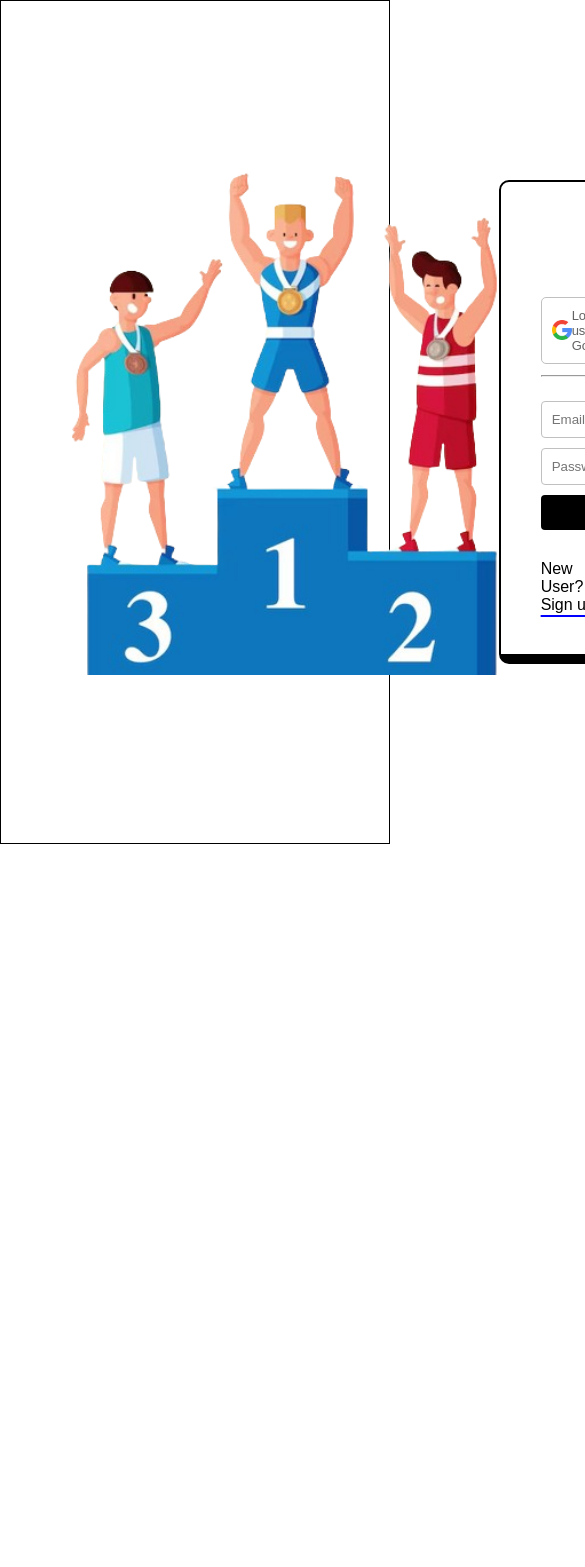
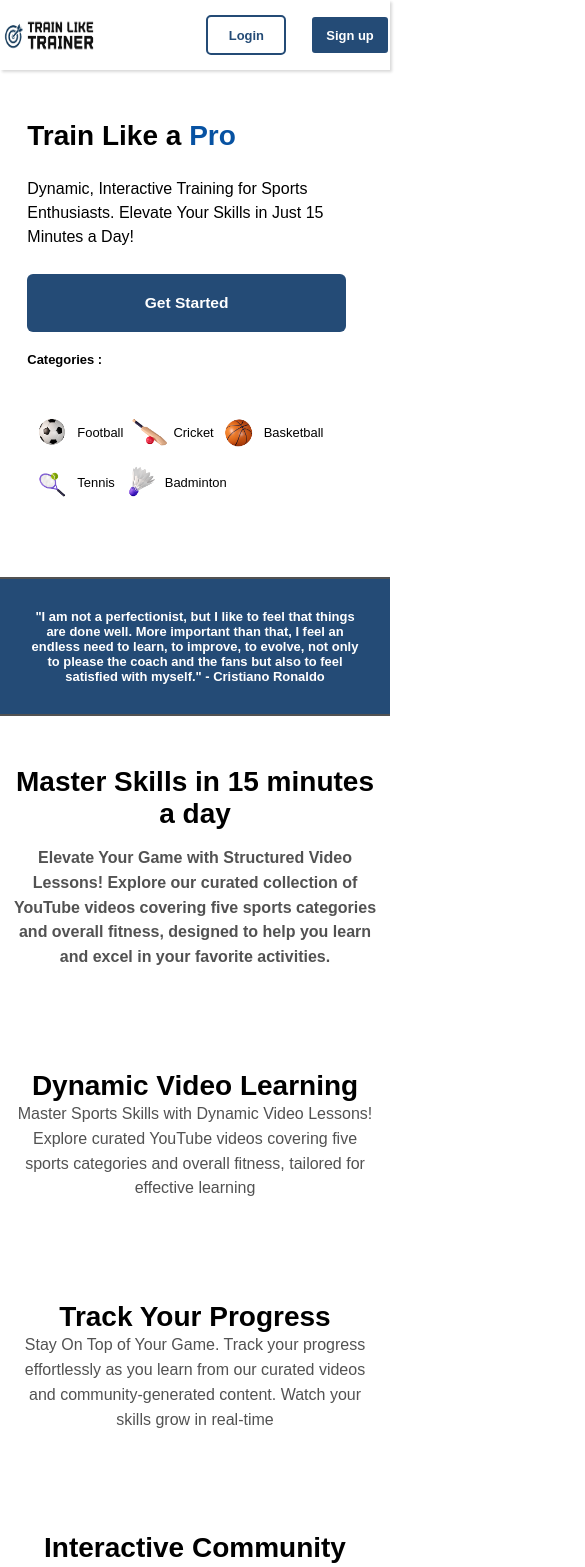
Before and after one commit to kalviumcommunity/S51_JesudasZion_Capstone_TrainLikeTrainer, a React (Vite) app in the folder Client/: page / in a window 390 px wide. Shown: the top 1567 px of the page, 585 px wide, since content can reach past the window. Before the commit the page ends 844 px from the top, so only its background shows below. Built offline with nearby package versions, Linux system fonts and the light colour scheme.

Commit message:
Data validation , linking pages , responsive design

```diff
--- a/Client/package.json
+++ b/Client/package.json
@@ -14,7 +14,8 @@
     "@fortawesome/react-fontawesome": "^0.2.0",
     "react": "^18.2.0",
     "react-dom": "^18.2.0",
-    "react-router-dom": "^6.22.3"
+    "react-router-dom": "^6.22.3",
+    "react-toastify": "^10.0.5"
   },
   "devDependencies": {
     "@types/react": "^18.2.64",
--- a/Client/src/App.jsx
+++ b/Client/src/App.jsx
@@ -9,13 +9,12 @@ function App() {
   return (
 
     <>
-      {/* <GetStarted></GetStarted> */}
-      <Register></Register>
-      {/* <BrowserRouter>
+      <BrowserRouter>
         <Routes>
-          <Route path='/' element={<Home/>} ></Route>
+          <Route path='/' element={<GetStarted/>} ></Route>
+          <Route path='/reg/:form' element={<Register/>}></Route>
         </Routes>
-      </BrowserRouter> */}
+      </BrowserRouter>
     </>
   )
 }
--- a/Client/src/CSS_files/GetStarted.css
+++ b/Client/src/CSS_files/GetStarted.css
@@ -15,6 +15,9 @@ nav{
     position: sticky;
     top: 0;
     background-color: white;
+}
+a{
+    text-decoration: none;
 }
 
 .buttonStyle{
@@ -139,7 +142,7 @@ nav{
 }
 
 .head_info{
-    font-size: 30px;
+    font-size: calc(min(max(28px, 3.8vw), 34px));
     font-weight: bold;
 }
 
@@ -152,7 +155,7 @@ nav{
 }
 .sub_info{
     max-width: 900px;
-    font-size: 20px;
+    font-size: calc(min(max(16px, 1.8vw), 22px));
     color: #525252;
     line-height: 1.55;
 }
@@ -236,17 +239,116 @@ nav{
         font-size: 30px;
     }
 
-    @media (max-width:720px){
-    .footer{
-    text-align:left;
-    padding:5%;
+
+    @media screen and (min-width: 200px) and (max-width: 1024px) {
+        nav{
+            padding: 0 7%;
+        }
+
+        #get_main {
+            padding: 0 7%;
+        }
+
+        #get_category{
+            padding: 20px 7%;
+        }
+        .leftttt{
+            margin-left: 7%;
+        }
+        #get_quote{
+            padding: 30px 7%;
+            font-size: larger;
+        }
+        #info_get{
+            font-size: 0.8rem;
+            padding: 0px 7%;
+        }
+
     }
-    .footer .row ul li{
-    display:block;
-    margin:10px 0px;
-    text-align:left;
+
+    @media screen and (min-width: 484px) and (max-width: 769px){
+        .get_button{
+            width: 100%;
+        }
+        #get_category{
+            flex-wrap: wrap;
+            justify-content: left;
+
+        }
+        .games_get{
+            margin-left: 10px;
+            margin-top: 10px;
+        }
+
+        .leftttt{
+            margin-top: 20px;
+        }
+        #get_quote{
+            padding: 30px 7%;
+            font-size: small;
+        }
+        .head_info{
+            font-size: medium;
+        }
+        .sub_info{
+            font-size: small;
+        }
+        .imgSize{
+            width: 40%;
+        }
+        #img_get_div{
+            width: 40%;
+        }
+        #get_content{
+            width: 50%;
+        }
+
+        .footer .row{
+            display: flex;
+            justify-content: center;
+        }
+
     }
-    .footer .row a i{
-    margin:0% 3%;
+
+    @media screen and (max-width: 483px){
+        nav{
+            padding: 0;
+        }
+        .get_button{
+            width: 100%;
+        }
+        .logo{
+            width: 100px;
+            height: 55%;
+        }
+        .leftttt{
+            margin-top: 20px;
+        }
+        #get_content{
+            width: 95%;
+        }
+        #img_get_div{
+            display: none;
+        }
+
+        #info_get{
+            font-size: 0.8rem;
+            padding: 0px 3%;
+        }
+        #get_category{
+            flex-wrap: wrap;
+            justify-content: left;
+
+        }
+        .imgSize{
+            display: none;
+        }
+        .word_info{
+            text-align: center;
+            width: 100%;
+            font-size: medium;
+        }
+        .info_div{
+            justify-content: center;
+        }
     }
-    }
--- a/Client/src/CSS_files/Register.css
+++ b/Client/src/CSS_files/Register.css
@@ -9,7 +9,8 @@
   }
 
   #login_img{
-    height: 60%;
+    /* height: 60%; */
+    width: 40%;
   }
 
   .form {
@@ -136,3 +137,44 @@
     transition-duration: 0.2s;
     cursor: pointer;
   }
+
+  @media screen and (max-width: 584px) {
+    #login_img{
+      display: none;
+    }
+    .container{
+      padding: 0 5%;
+    }
+    .login_methods p{
+      display: none;
+    }
+    .form {
+      padding: 20px 20px;
+    }
+    *{
+      font-size: 0.9rem;
+    }
+    .form h2{
+      font-size: larger;
+    }
+  }
+  @media screen and (max-width: 769px) {
+    #login_img{
+      display: none;
+    }
+
+    .container{
+      padding: 0 5%;
+      display: flex;
+      justify-content: center;
+    }
+  }
+
+  @media screen and (min-width: 770px) and (max-width: 1024px) {
+    #login_img{
+      margin-right: 20px;
+    }
+    .container{
+      padding: 0 10%;
+    }
+  }
--- a/Client/src/components/GetStarted.jsx
+++ b/Client/src/components/GetStarted.jsx
@@ -14,6 +14,7 @@ import "../CSS_files/GetStarted.css"
 
 import {FontAwesomeIcon} from '@fortawesome/react-fontawesome';
 import { faFacebook, faInstagram, faYoutube, faTwitter } from '@fortawesome/free-brands-svg-icons';
+import { Link } from 'react-router-dom'
 
 function GetStarted() {
   return (
@@ -21,8 +22,8 @@ function GetStarted() {
         <nav>
             <img className='logo' src={logo} alt="" />
             <div>
-                <button id='login_button' className='buttonStyle'>Login</button>
-                <button id='signUp_button' className='buttonStyle'>Sign up</button>
+                <Link to="/reg/login"><button  id='login_button' className='buttonStyle'>Login</button></Link>
+                <Link to="/reg/signup"> <button  id='signUp_button' className='buttonStyle'>Sign up</button></Link>
             </div>
         </nav>
 
--- a/Client/src/components/Register.jsx
+++ b/Client/src/components/Register.jsx
@@ -1,9 +1,13 @@
-import React, { useState } from 'react';
+import React, { useState ,useEffect} from 'react';
 import '../CSS_files/Register.css'; // Import CSS file
 import img1 from "../assets/img_login.png"
 import { FontAwesomeIcon } from '@fortawesome/react-fontawesome';
 import { faGoogle, faFacebook } from '@fortawesome/free-brands-svg-icons';
 import img_google from "../assets/GoogleIcon.webp"
+import { useParams } from 'react-router-dom';
+import { ToastContainer, toast } from 'react-toastify';
+import "react-toastify/dist/ReactToastify.css"
+
 const Register = () => {
   const [isLogin, setIsLogin] = useState(true);
   const [loginEmail, setLoginEmail] = useState('');
@@ -12,16 +16,55 @@ const Register = () => {
   const [signupEmail, setSignupEmail] = useState('');
   const [signupPassword, setSignupPassword] = useState('');
   const [confirmPassword, setConfirmPassword] = useState('');
+  const { form } = useParams();
+
 
   const handleLoginSubmit = (e) => {
     e.preventDefault();
-    // Here you can implement the login functionality
+
+    if (loginEmail.trim() === '' || loginPassword.trim() === '') {
+      toast.error('Email and password are required', {
+        position: 'top-right',
+        autoClose: 5000
+      });
+      return;
+    }
+
     console.log('Logging in with:', loginEmail, loginPassword);
   };
 
   const handleSignupSubmit = (e) => {
     e.preventDefault();
-    // Here you can implement the signup functionality
+
+    if (signupName.trim() === '' || signupEmail.trim() === '' || signupPassword.trim() === '' || confirmPassword.trim() === '') {
+
+
+      toast.error('All fields are required', {
+        position: 'top-right',
+        autoClose: 5000
+      });
+      return;
+    }
+
+    if (signupPassword !== confirmPassword) {
+      toast.error('Passwords do not match', {
+        position: 'top-right',
+        autoClose: 5000
+      });
+      return;
+    }
+
+    // Password validation
+    const passwordRegex = /^(?=.*[A-Za-z])(?=.*\d)(?=.*[@$!%*#?&])[A-Za-z\d@$!%*#?&]{8,}$/;
+    if (!passwordRegex.test(signupPassword)) {
+      toast.error('Password must contain at least 8 characters, one number, and one symbol', {
+        position: 'top-right',
+        autoClose: 5000
+      });
+      return;
+    }
+
+
     console.log('Signing up with:', signupName, signupEmail, signupPassword, confirmPassword);
   };
 
@@ -29,11 +72,16 @@ const Register = () => {
     setIsLogin(!isLogin);
   };
 
+  useEffect(() => {
+    console.log(form)
+    setIsLogin(form == 'login');
+  }, [form]);
+
   return (
     <div  className="container">
       <img id='login_img' src={img1} alt="" />
       {isLogin ? (
-        <form onSubmit={handleLoginSubmit} className="form">
+        <form onSubmit={handleLoginSubmit} className="form" noValidate>
           <h2>Login</h2>
           <div id='login_type'>
             <div className="login_methods">
@@ -76,7 +124,7 @@ const Register = () => {
           </div>
         </form>
       ) : (
-        <form onSubmit={handleSignupSubmit} className="form">
+        <form onSubmit={handleSignupSubmit} className="form" noValidate>
           <h2>Sign Up</h2>
 
           <div id='login_type'>
@@ -137,7 +185,10 @@ const Register = () => {
           </div>
         </form>
       )}
+       <ToastContainer />
     </div>
+
+
   );
 };
 
```
